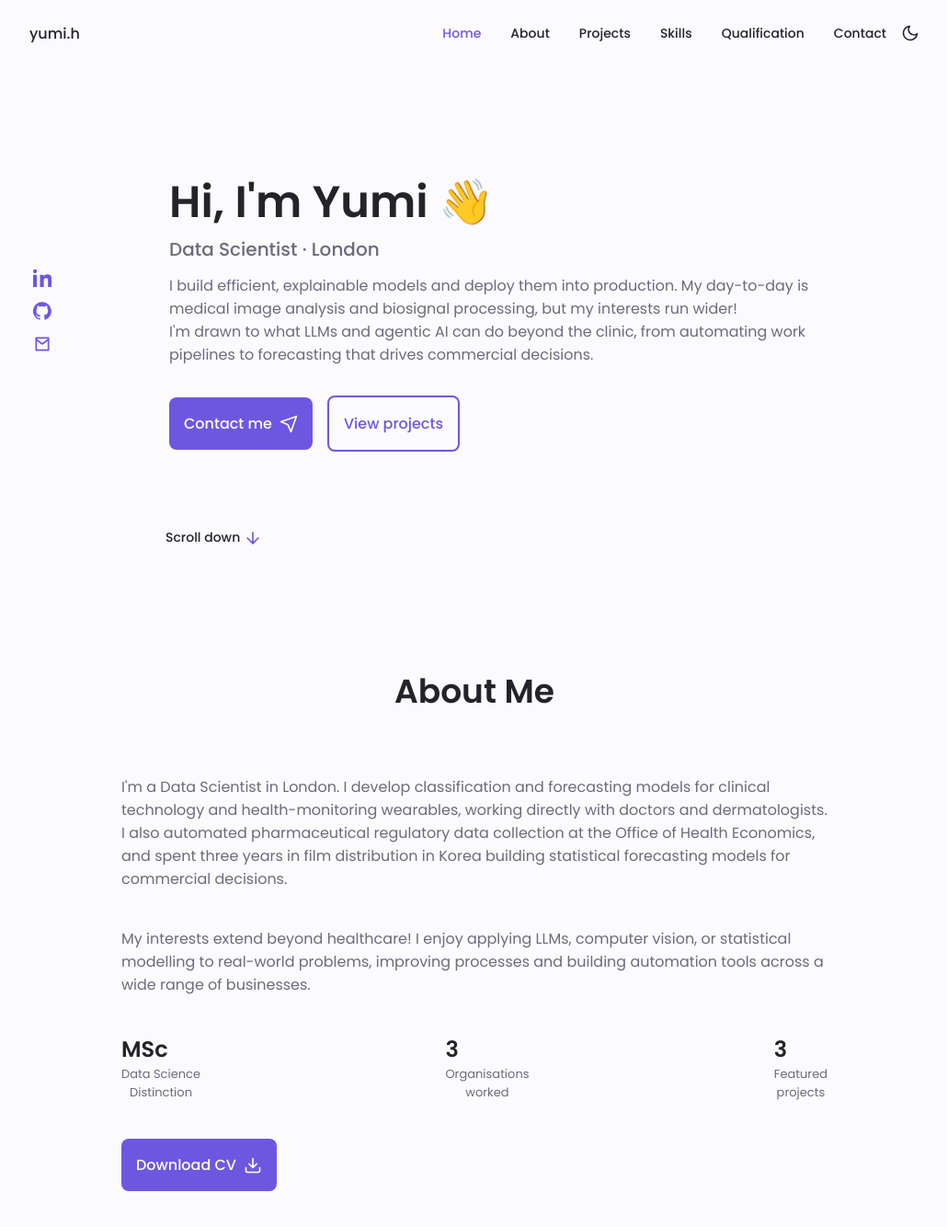
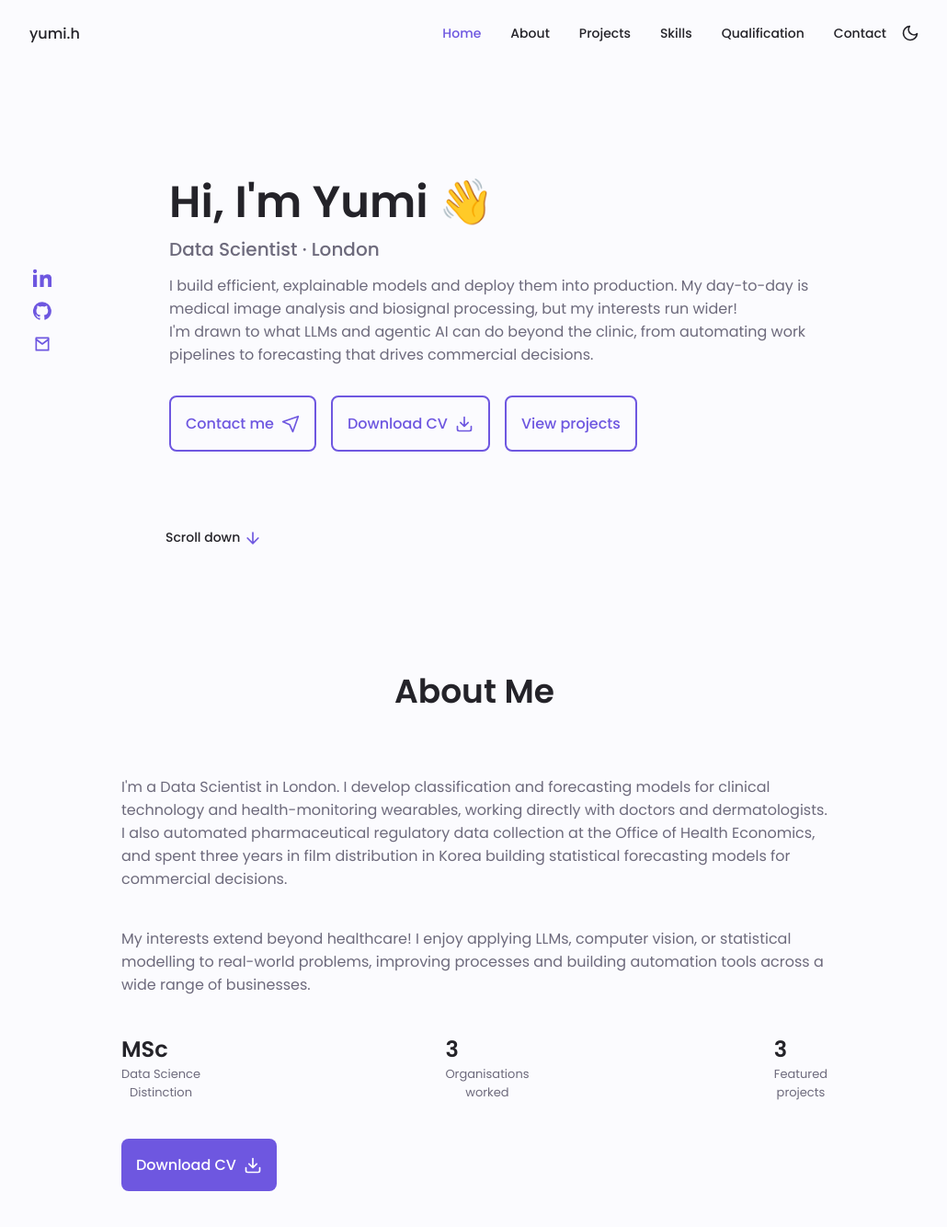
Before and after one commit to yumi-h-1/yumi-h-1.github.io, a Jekyll site: the page built from index.html, in a window 1280 px wide and 1400 px high. Shown: the top 1334 px of the window at 92% size, without its empty margins (124-1154 px from the left). Built offline with Jekyll 4.4.1, drawn with Linux system fonts in a browser that asks for light colours.

Commit message:
Redesign boxes

```diff
--- a/assets/css/styles.css
+++ b/assets/css/styles.css
@@ -148,7 +148,10 @@ img { max-width: 100%; height: auto; }
   color: var(--first-color);
   border: 2px solid var(--first-color);
 }
-.button--ghost:hover { background-color: transparent; }
+.button--ghost:hover {
+  background-color: var(--first-color);
+  color: #fff;
+}
 .button__icon { width: 1.25rem; height: 1.25rem; }
 
 /*==================== HEADER & NAV ====================*/
--- a/index.html
+++ b/index.html
@@ -28,9 +28,13 @@ layout: default
           work pipelines to forecasting that drives commercial decisions.
         </p>
         <div class="home__buttons">
-          <a href="#contact" class="button button--flex">
+          <a href="#contact" class="button button--flex button--ghost">
             Contact me
             <svg class="button__icon" viewBox="0 0 24 24" fill="none" stroke="currentColor" stroke-width="2" stroke-linecap="round" stroke-linejoin="round"><path d="m22 2-7 20-4-9-9-4 20-7z"/></svg>
+          </a>
+          <a download href="{{ '/assets/Yumi_Heo_CV.pdf' | relative_url }}" class="button button--flex button--ghost" data-cv-download="hero">
+            Download CV
+            <svg class="button__icon" viewBox="0 0 24 24" fill="none" stroke="currentColor" stroke-width="2" stroke-linecap="round" stroke-linejoin="round"><path d="M21 15v4a2 2 0 0 1-2 2H5a2 2 0 0 1-2-2v-4M7 10l5 5 5-5M12 15V3"/></svg>
           </a>
           <a href="#projects" class="button button--flex button--ghost">View projects</a>
         </div>
```
